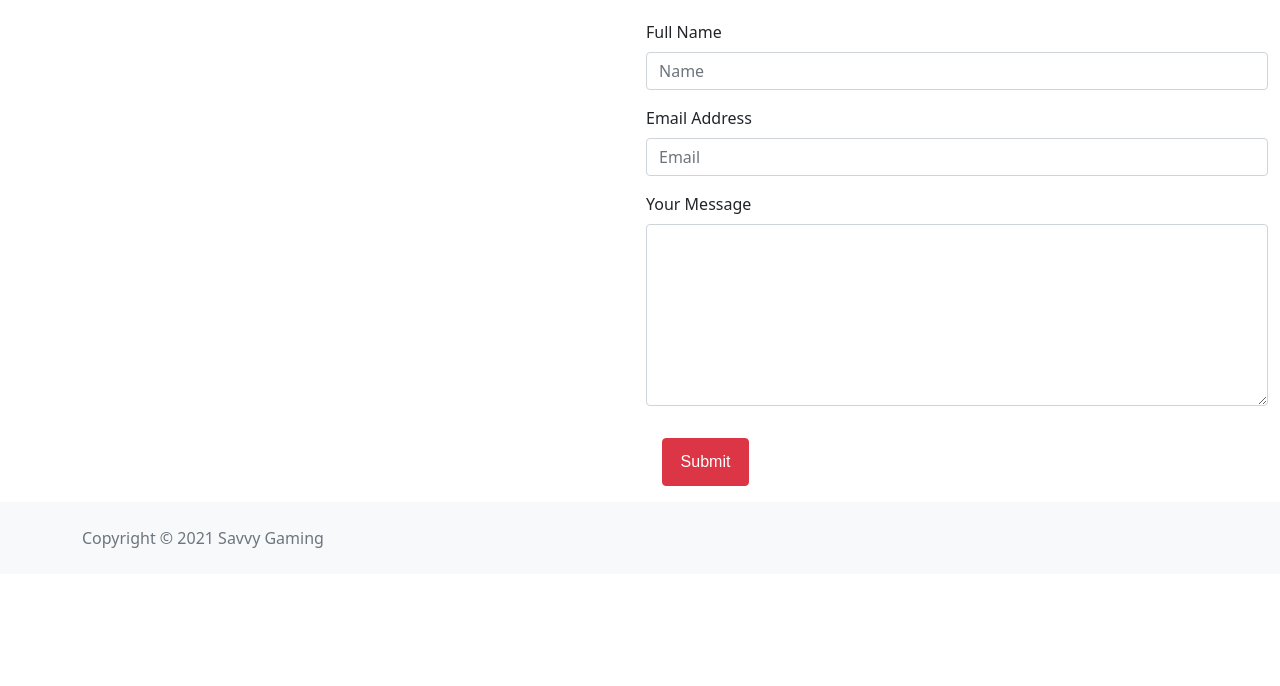
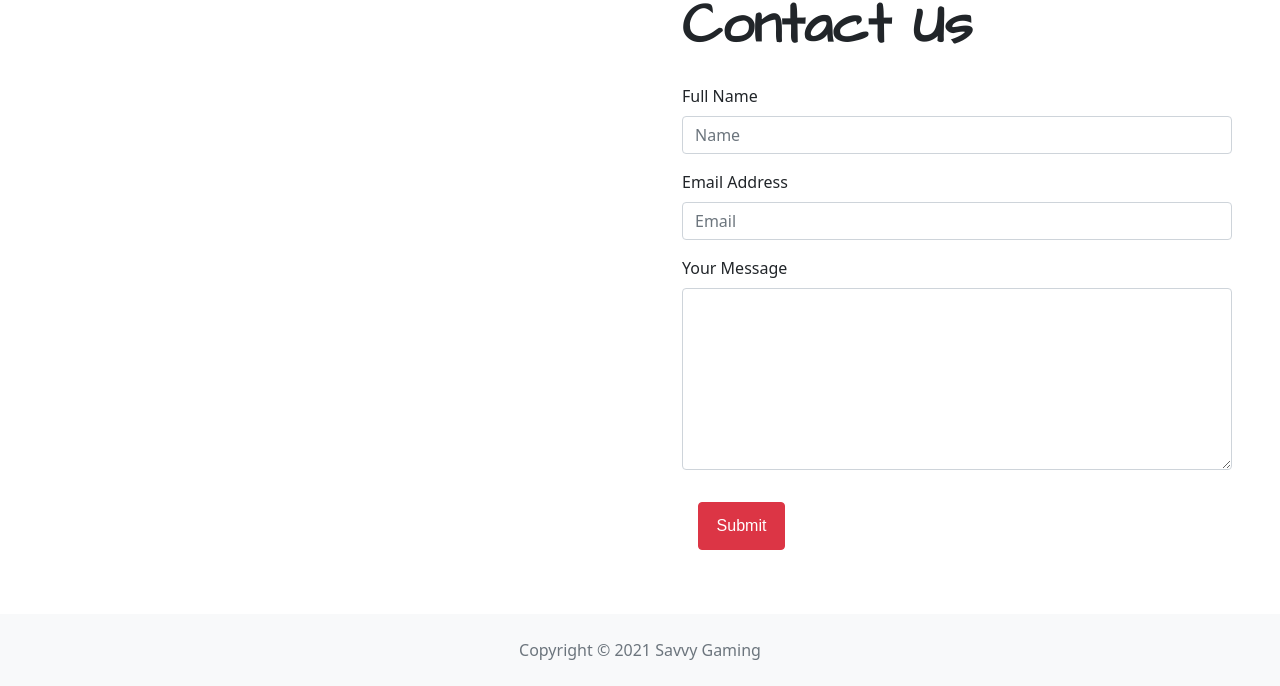
Before and after one commit to bishalpandit/savvy-gaming, a plain HTML site: page index.html in a window 1280 px wide. Shown: the part 1810-2496 px from the top of the page. Before the commit the page ends 2384 px from the top, so only its background shows below. Drawn offline with nearby package versions, Linux system fonts and the light colour scheme; a script that the page names is missing; a web font is replaced by a local one.

Commit message:
Update styles.css

```diff
--- a/styles.css
+++ b/styles.css
@@ -123,13 +123,13 @@ span {
 }
 
 .carousel {
-  margin-bottom: 4rem;
+  margin-bottom: 5rem;
 }
 
 @media (min-width: 40em) {
 
   .carousel {
-    margin-bottom: 4rem;
+    margin-bottom: 5rem;
   }
   /* Since positioning the image, we need to help out the caption */
   .carousel-caption {
@@ -175,3 +175,18 @@ span {
     opacity: 1;
   }
 }
+
+.conimg {
+
+  padding: 1.5rem;
+}
+
+.contxt {
+
+  padding: 3rem;
+}
+
+#footer {
+
+  text-align: center;
+}
```
